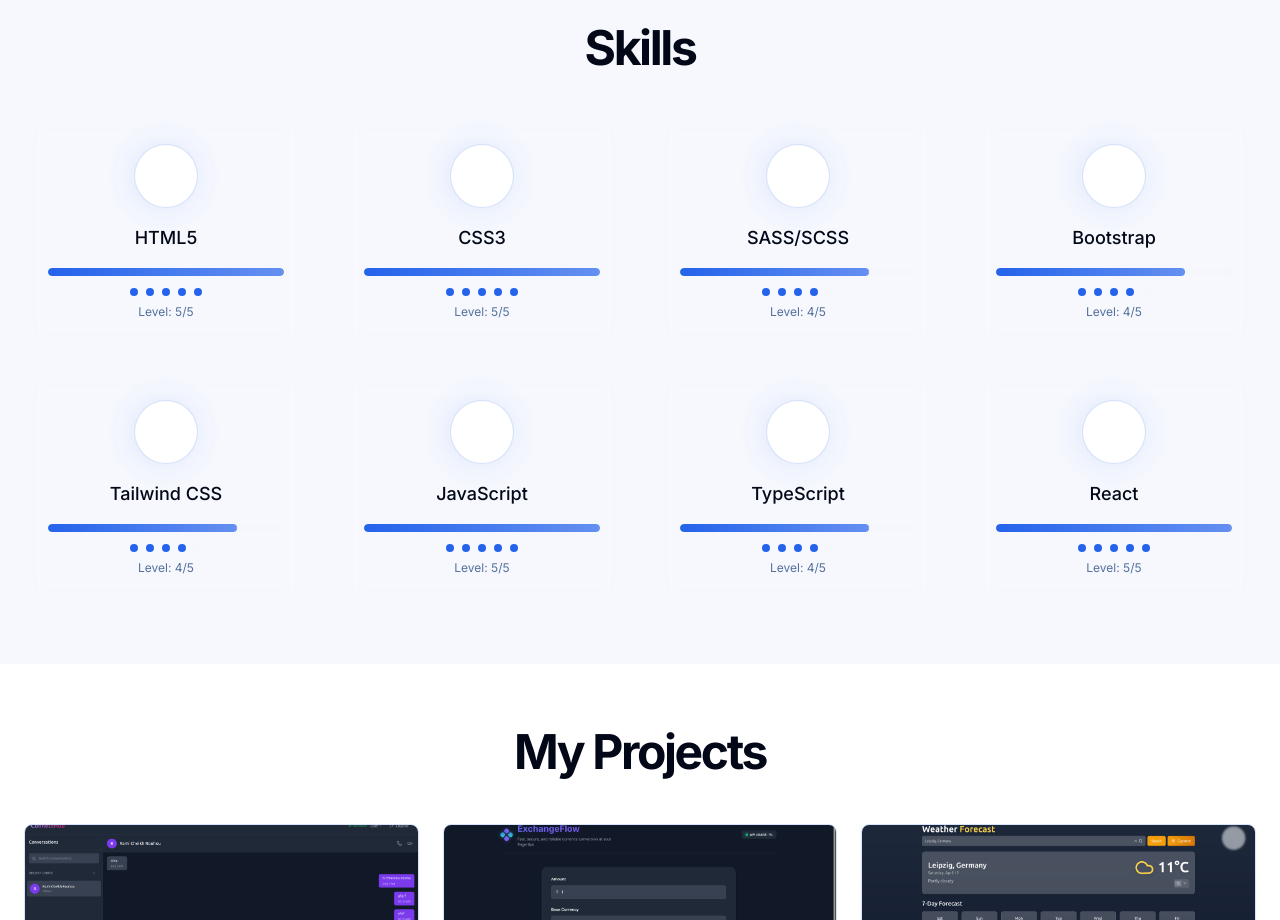
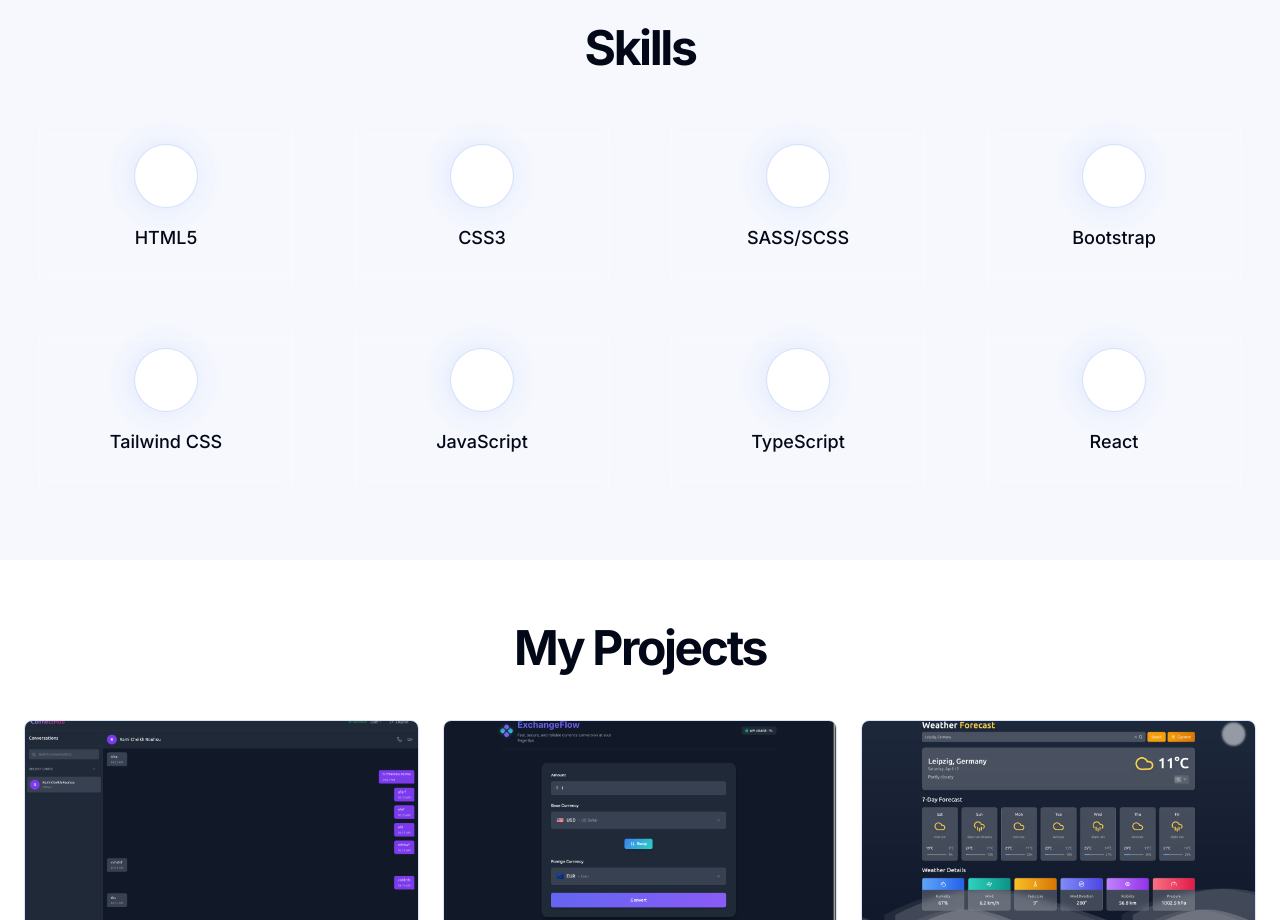
Before and after one commit to ramiichr/myportfolio, a Next.js app: page / in a window 1280 px wide. Shown: the part 840-1760 px from the top of the page. Built offline with nearby package versions, Linux system fonts and the light colour scheme; some icons are missing.

Commit message:
remove skill level indicators and related data from SkillsSection and portfolio data

```diff
--- a/app/about/page.tsx
+++ b/app/about/page.tsx
@@ -162,15 +162,8 @@ export default function AboutPage() {
                             key={skill.name}
                             className="relative overflow-hidden group"
                           >
-                            <div
-                              className="absolute inset-0 bg-gradient-to-r from-primary/20 to-transparent rounded-lg"
-                              style={{
-                                width: `${(skill.level / 5) * 100}%`,
-                                transition: "all 0.5s ease",
-                              }}
-                            ></div>
                             <div className="relative z-10 p-4 border border-border/50 rounded-lg backdrop-blur-sm group-hover:border-primary/50 transition-all">
-                              <div className="flex items-center justify-between">
+                              <div className="flex items-center">
                                 <div className="flex items-center gap-3">
                                   {skill.icon !== "" ? (
                                     <div className="relative">
@@ -190,40 +183,6 @@ export default function AboutPage() {
                                   <span className="font-medium text-sm  text-foreground">
                                     {skill.name}
                                   </span>
-                                </div>
-
-                                <div className="flex items-center">
-                                  <div className="relative h-8 w-8">
-                                    <svg
-                                      viewBox="0 0 36 36"
-                                      className="h-8 w-8 stroke-primary/30"
-                                    >
-                                      <path
-                                        d="M18 2.0845 a 15.9155 15.9155 0 0 1 0 31.831 a 15.9155 15.9155 0 0 1 0 -31.831"
-                                        fill="none"
-                                        strokeWidth="3"
-                                        strokeLinecap="round"
-                                      />
-                                    </svg>
-                                    <svg
-                                      viewBox="0 0 36 36"
-                                      className="absolute inset-0 h-8 w-8 stroke-primary"
-                                    >
-                                      <path
-                                        d="M18 2.0845 a 15.9155 15.9155 0 0 1 0 31.831 a 15.9155 15.9155 0 0 1 0 -31.831"
-                                        fill="none"
-                                        strokeWidth="3"
-                                        strokeLinecap="round"
-                                        strokeDasharray="100"
-                                        strokeDashoffset={
-                                          100 - (skill.level / 5) * 100
-                                        }
-                                      />
-                                    </svg>
-                                    <div className="absolute inset-0 flex items-center justify-center text-xs font-medium">
-                                      {skill.level}
-                                    </div>
-                                  </div>
                                 </div>
                               </div>
                             </div>
--- a/components/sections/home/SkillsSection.tsx
+++ b/components/sections/home/SkillsSection.tsx
@@ -73,38 +73,7 @@ export function SkillsSection({ skills, translations }: SkillsSectionProps) {
               {/* Skill name */}
               <h3 className="font-medium text-lg mb-4 z-10">{skill.name}</h3>
 
-              {/* Skill level indicator */}
-              <div className="relative w-full h-2 bg-secondary/30 rounded-full overflow-hidden z-10">
-                <div
-                  className="absolute top-0 left-0 h-full bg-gradient-to-r from-primary to-primary/70 rounded-full"
-                  style={{
-                    width: `${(skill.level / 5) * 100}%`,
-                    boxShadow: "0 0 10px rgba(var(--primary), 0.5)",
-                  }}
-                ></div>
-              </div>
-
-              {/* Skill level dots */}
-              <div className="flex justify-center mt-3 z-10">
-                {Array.from({ length: 5 }).map((_, i) => (
-                  <div
-                    key={i}
-                    className={`w-2 h-2 mx-1 rounded-full transition-all duration-300 ${
-                      i < skill.level
-                        ? "bg-primary scale-100"
-                        : "bg-secondary/50 scale-75"
-                    }`}
-                  ></div>
-                ))}
-              </div>
-
-              {/* Skill level text */}
-              <div className="mt-2 text-xs text-muted-foreground z-10">
-                {translations.skills.level.replace(
-                  "{level}",
-                  skill.level.toString()
-                )}
-              </div>
+              {/* No skill level display needed */}
             </motion.div>
           ))}
         </motion.div>
--- a/data/portfolio-data.ts
+++ b/data/portfolio-data.ts
@@ -274,37 +274,36 @@ export const portfolioData: LocalizedData = {
     ],
   },
   skills: [
-    { name: "HTML5", icon: "html5", category: "frontend", level: 5 },
-    { name: "CSS3", icon: "css3", category: "frontend", level: 5 },
-    { name: "SASS/SCSS", icon: "sass", category: "frontend", level: 4 },
-    { name: "Bootstrap", icon: "bootstrap5", category: "frontend", level: 4 },
+    { name: "HTML5", icon: "html5", category: "frontend" },
+    { name: "CSS3", icon: "css3", category: "frontend" },
+    { name: "SASS/SCSS", icon: "sass", category: "frontend" },
+    { name: "Bootstrap", icon: "bootstrap5", category: "frontend" },
     {
       name: "Tailwind CSS",
       icon: "tailwindcss",
       category: "frontend",
-      level: 4,
     },
-    { name: "JavaScript", icon: "js", category: "frontend", level: 5 },
-    { name: "TypeScript", icon: "typescript", category: "frontend", level: 4 },
-    { name: "React", icon: "reactjs", category: "frontend", level: 5 },
-    { name: "Next.js", icon: "nextjs2", category: "frontend", level: 4 },
-    { name: "Vue.js", icon: "vuejs", category: "frontend", level: 3 },
-    { name: "Node.js", icon: "nodejs", category: "backend", level: 4 },
-    { name: "Express", icon: "", category: "backend", level: 4 },
-    { name: "PHP 8", icon: "php", category: "backend", level: 4 },
-    { name: "Laravel", icon: "laravel", category: "backend", level: 4 },
-    { name: "Ruby on Rails", icon: "ruby", category: "backend", level: 3 },
-    { name: "Redis", icon: "redis", category: "backend", level: 3 },
-    { name: "MySQL", icon: "mysql", category: "backend", level: 4 },
-    { name: "MongoDB", icon: "mongodb", category: "backend", level: 4 },
-    { name: "Docker", icon: "docker", category: "backend", level: 4 },
-    { name: "Git", icon: "git", category: "tools", level: 5 },
-    { name: "GitHub", icon: "github", category: "tools", level: 5 },
-    { name: "Jira", icon: "jira", category: "tools", level: 4 },
-    { name: "Bitbucket", icon: "bitbucket", category: "tools", level: 4 },
-    { name: "Visual Studio Code", icon: "vscode", category: "tools", level: 5 },
-    { name: "Linux", icon: "linux", category: "tools", level: 4 },
-    { name: "Figma", icon: "figma", category: "tools", level: 3 },
+    { name: "JavaScript", icon: "js", category: "frontend" },
+    { name: "TypeScript", icon: "typescript", category: "frontend" },
+    { name: "React", icon: "reactjs", category: "frontend" },
+    { name: "Next.js", icon: "nextjs2", category: "frontend" },
+    { name: "Vue.js", icon: "vuejs", category: "frontend" },
+    { name: "Node.js", icon: "nodejs", category: "backend" },
+    { name: "Express", icon: "", category: "backend" },
+    { name: "PHP 8", icon: "php", category: "backend" },
+    { name: "Laravel", icon: "laravel", category: "backend" },
+    { name: "Ruby on Rails", icon: "ruby", category: "backend" },
+    { name: "Redis", icon: "redis", category: "backend" },
+    { name: "MySQL", icon: "mysql", category: "backend" },
+    { name: "MongoDB", icon: "mongodb", category: "backend" },
+    { name: "Docker", icon: "docker", category: "backend" },
+    { name: "Git", icon: "git", category: "tools" },
+    { name: "GitHub", icon: "github", category: "tools" },
+    { name: "Jira", icon: "jira", category: "tools" },
+    { name: "Bitbucket", icon: "bitbucket", category: "tools" },
+    { name: "Visual Studio Code", icon: "vscode", category: "tools" },
+    { name: "Linux", icon: "linux", category: "tools" },
+    { name: "Figma", icon: "figma", category: "tools" },
   ],
   experiences: {
     en: [
@@ -314,7 +313,7 @@ export const portfolioData: LocalizedData = {
         period: "Mar 2022 - Dec 2024",
         location: "Dresden, Germany",
         description: [
-          "Development of user-friendly and responsive single-page applications (SPA) with React.js and JavaScript.",
+          "Development of user-friendly and responsive single-page applications (SPA) with Ruby on Rails and Turbo Frames.",
           "Implementation of appealing and intuitive user interfaces, taking into account UX/UI principles and mobile-first approaches with SCSS/SASS and HTML5.",
           "Optimization and further development of existing applications with a focus on performance, scalability and user-friendliness.",
           "Ensuring high code quality through clean code principles, code reviews and automated testing.",
--- a/i18n/de.ts
+++ b/i18n/de.ts
@@ -36,9 +36,7 @@ export const de = {
       mobile: "Mobile-Apps",
     },
   },
-  skills: {
-    level: "Niveau: {level}/5",
-  },
+  skills: {},
   contact: {
     title: "Kontakt aufnehmen",
     nameLabel: "Dein Name",
--- a/i18n/en.ts
+++ b/i18n/en.ts
@@ -36,9 +36,7 @@ export const en = {
       mobile: "Mobile Apps",
     },
   },
-  skills: {
-    level: "Level: {level}/5",
-  },
+  skills: {},
   contact: {
     title: "Get In Touch",
     nameLabel: "Your Name",
--- a/i18n/fr.ts
+++ b/i18n/fr.ts
@@ -36,9 +36,7 @@ export const fr = {
       mobile: "Applications Mobiles",
     },
   },
-  skills: {
-    level: "Niveau : {level}/5",
-  },
+  skills: {},
   contact: {
     title: "Me Contacter",
     nameLabel: "Votre nom",
--- a/types/index.ts
+++ b/types/index.ts
@@ -29,7 +29,6 @@ export interface Skill {
   name: string;
   icon: string;
   category: "frontend" | "backend" | "tools";
-  level: number; // Skill level from 1-5
 }
 
 export interface Experience {
```
